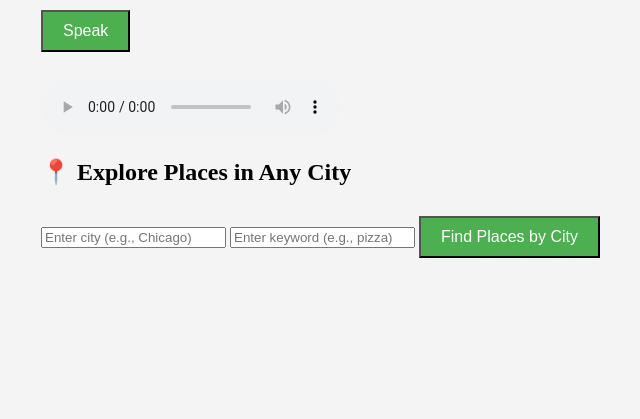
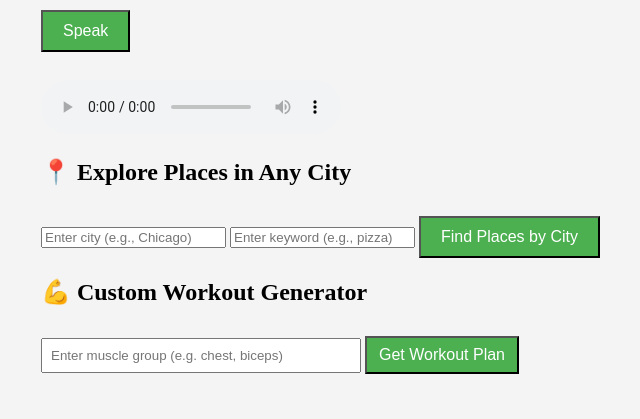
Before and after one commit to wgodderz/AI_API_Project, a Flask app: page / in a window 1280 px wide. Shown: the part 816-1235 px from the top of the page, without its empty margins (4-644 px from the left). Before the commit the page ends 1074 px from the top, so only its background shows below. Run offline with Flask 3, Linux system fonts and the light colour scheme; parts of the project's set-up code (start-up, migrations or seed data) failed here and were passed over; some libraries are stand-ins or nearby versions.

Commit message:
workout api

```diff
--- a/app.py
+++ b/app.py
@@ -204,6 +204,31 @@ def get_places_by_city():
 
     return jsonify(results)
 
+@app.route("/get_workout", methods=["POST"])
+def get_workout():
+    data = request.get_json()
+    muscle = data.get("muscle", "").lower()
+
+    if not muscle:
+        return jsonify({"error": "Please specify a muscle group."}), 400
+
+    api_key = os.getenv("WORKOUT_API_KEY")
+    url = f"https://api.api-ninjas.com/v1/exercises?muscle={muscle}"
+
+    try:
+        res = requests.get(url, headers={"X-Api-Key": api_key})
+        res.raise_for_status()
+        workouts = res.json()
+        if not workouts:
+            return jsonify({"error": "No exercises found for that muscle group."})
+
+        # Limit to 5 workouts for display
+        top_workouts = workouts[:5]
+        return jsonify(top_workouts)
+    except Exception as e:
+        return jsonify({"error": str(e)}), 500
+
+
 
 if __name__ == "__main__": #calls main
     app.run(debug=True, host="0.0.0.0") #starts the flask server
--- a/templates/index.html
+++ b/templates/index.html
@@ -42,6 +42,14 @@
     <ul id="cityResultsList"></ul>
     </div>
     </section>
+
+    <section>
+    <h2>💪 Custom Workout Generator</h2>
+    <input type="text" id="muscleInput" placeholder="Enter muscle group (e.g. chest, biceps)" style="width: 300px; padding: 8px;">
+    <button onclick="getWorkout()" style="padding: 8px 12px;">Get Workout Plan</button>
+    <ul id="workoutResultsList" style="margin-top: 20px;"></ul>
+    </section>
+
 
     <script> //start ther JavaScript code
     document.getElementById("text-form").addEventListener("submit", async function(e) { // listens for the form submission
@@ -169,6 +177,36 @@ function getPlacesByCity() {
     });
 }
 
+function getWorkout() {
+    const muscle = document.getElementById("muscleInput").value;
+    const list = document.getElementById("workoutResultsList");
+    list.innerHTML = "<li>Loading...</li>";
+
+    fetch("/get_workout", {
+        method: "POST",
+        headers: { "Content-Type": "application/json" },
+        body: JSON.stringify({ muscle: muscle })
+    })
+    .then(res => res.json())
+    .then(data => {
+        list.innerHTML = "";
+
+        if (data.error) {
+            list.innerHTML = `<li>${data.error}</li>`;
+            return;
+        }
+
+        data.forEach(exercise => {
+            const item = document.createElement("li");
+            item.innerHTML = `<strong>${exercise.name}</strong> — ${exercise.instructions}`;
+            list.appendChild(item);
+        });
+    })
+    .catch(() => {
+        list.innerHTML = "<li>Something went wrong while fetching your workout.</li>";
+    });
+}
+
 </script>
 </body>
 </html>
```
